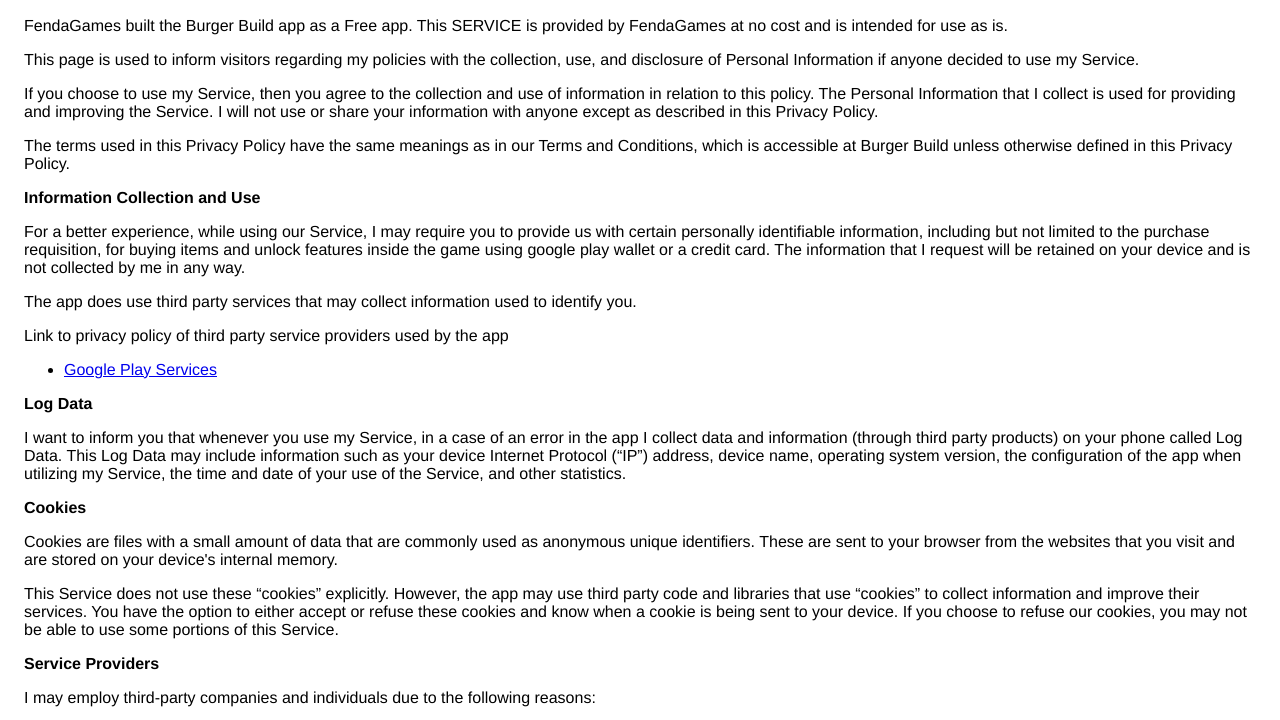
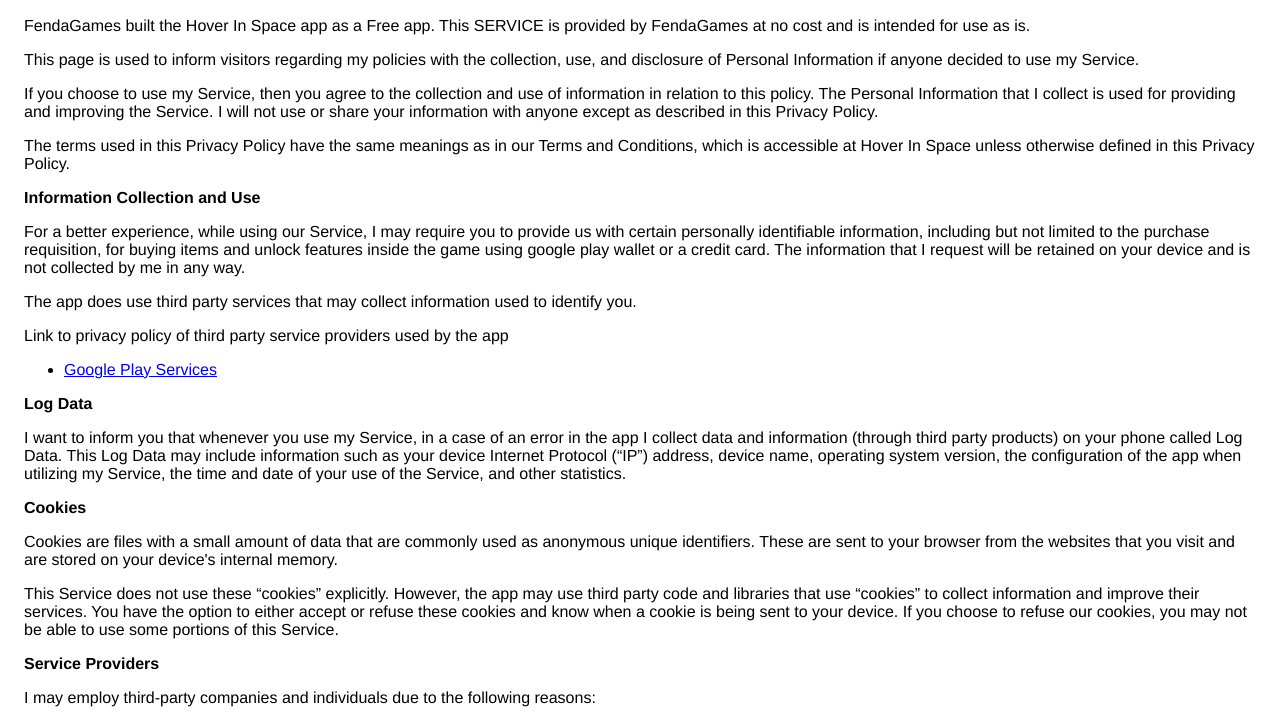
Before and after one commit to JSFarias/HoverInSpacePrivacyPolicy, a plain HTML site: page privacy_policy.html in a window 1280 px wide. Shown: the part 75-795 px from the top of the page. Drawn offline with Linux system fonts and the light colour scheme.

Commit message:
Update privacy_policy.html

```diff
--- a/privacy_policy.html
+++ b/privacy_policy.html
@@ -8,7 +8,7 @@
     </head>
     <body>
     <h2>Privacy Policy</h2> <p>
-                    FendaGames built the Burger Build app as
+                    FendaGames built the Hover In Space app as
                     a Free app. This SERVICE is provided by
                     FendaGames at no cost and is intended for
                     use as is.
@@ -28,7 +28,7 @@
                   </p> <p>
                     The terms used in this Privacy Policy have the same meanings
                     as in our Terms and Conditions, which is accessible at
-                    Burger Build unless otherwise defined in this Privacy
+                    Hover In Space unless otherwise defined in this Privacy
                     Policy.
                   </p> <p><strong>Information Collection and Use</strong></p> <p>
                     For a better experience, while using our Service,
```
